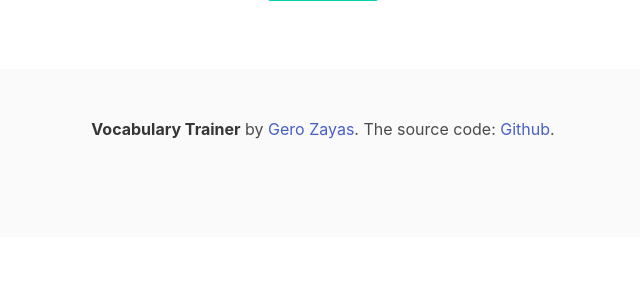
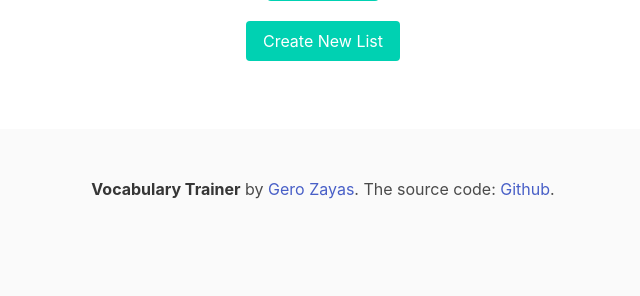
Before and after one commit to GeroZayas/Vocabulary-Trainer-App, a Flask app: page /choose_list in a window 1280 px wide. Shown: the part 259-555 px from the top of the page, without its empty margins (317-957 px from the left). Run offline with Flask 3, Linux system fonts and the light colour scheme.

Commit message:
aider: The user was able to select from existing lists and create a new list.
# Aider chat conversation:

USER: The user has to be able to select from existing lists so that the one selected is the one be modified by the user adding more pairs of words there+

ASSISTANT: No changes are needed.

```diff
--- a/templates/choose_list.html
+++ b/templates/choose_list.html
@@ -17,5 +17,12 @@ block content %}
       </div>
     </div>
   </form>
+  <form action="/create" method="get">
+    <div class="field" style="margin-bottom: 20px">
+      <div class="control">
+        <button class="button is-primary" type="submit">Create New List</button>
+      </div>
+    </div>
+  </form>
 </div>
 {% endblock %}
```
